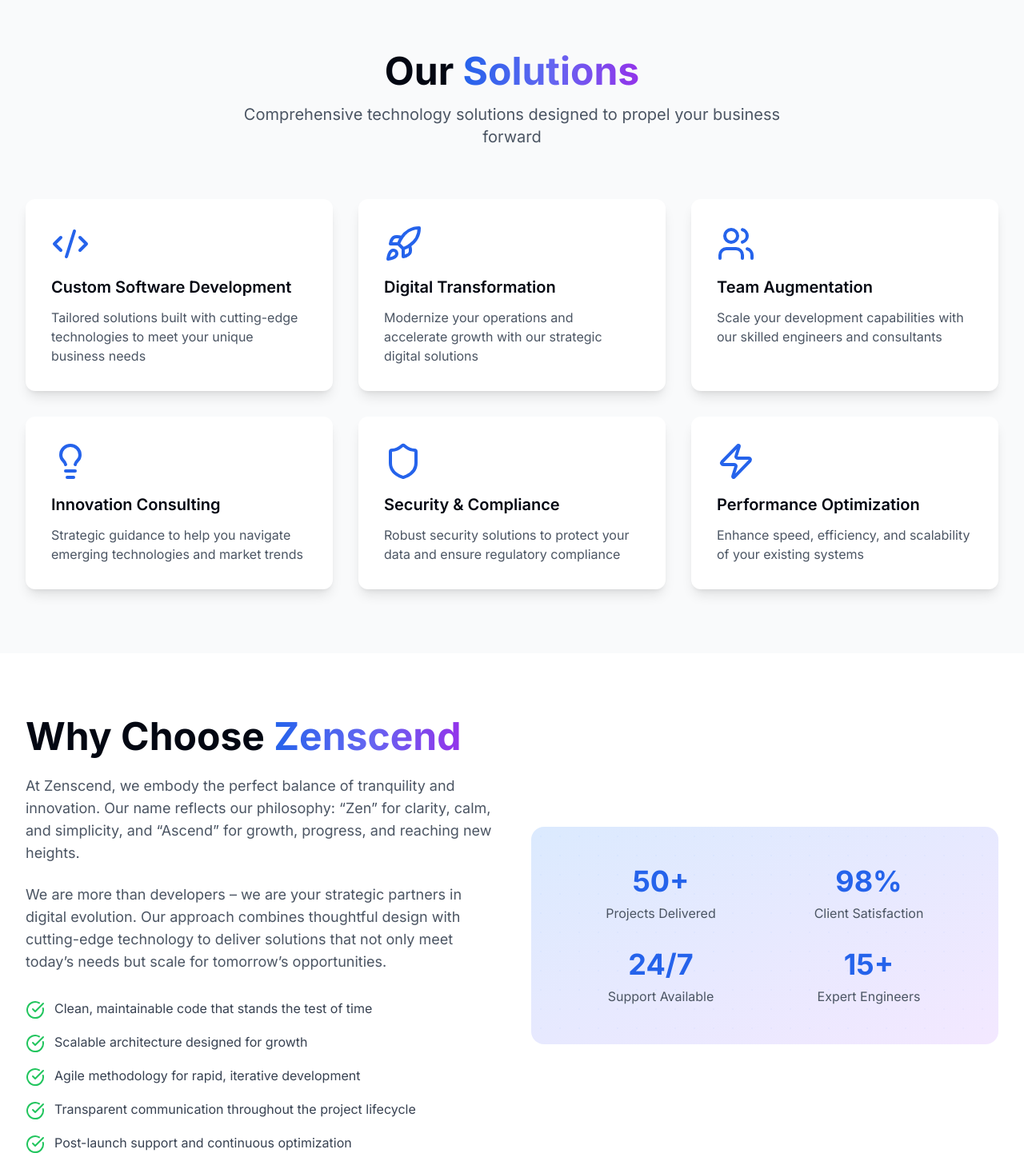
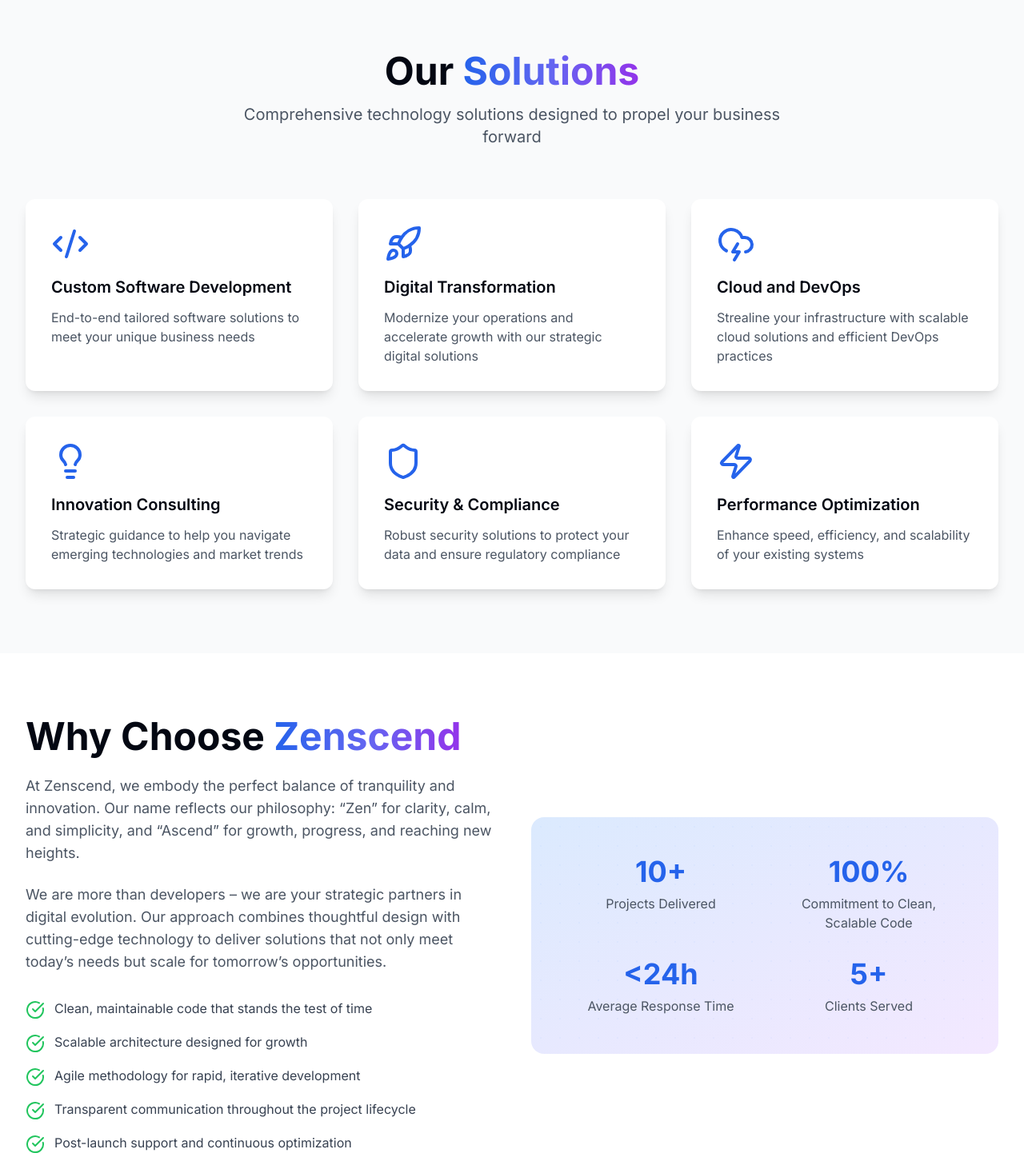
Before and after one commit to zenscend/zenscend, a Next.js app in the folder zenscend-website/: page / in a window 1280 px wide. Shown: the part 815-2282 px from the top of the page at 80% size. Built offline with nearby package versions, Linux system fonts and the light colour scheme.

Commit message:
minor textual change

```diff
--- a/zenscend-website/app/page.tsx
+++ b/zenscend-website/app/page.tsx
@@ -14,7 +14,8 @@
   CheckCircle,
   Mail,
   Phone,
-  MapPin
+  MapPin,
+  CloudLightning
 } from "lucide-react";
 
 export default function Home() {
@@ -78,7 +79,7 @@
               {
                 icon: <Code2 className="h-12 w-12 text-blue-600" />,
                 title: "Custom Software Development",
-                description: "Tailored solutions built with cutting-edge technologies to meet your unique business needs"
+                description: "End-to-end tailored software solutions to meet your unique business needs"
               },
               {
                 icon: <Rocket className="h-12 w-12 text-blue-600" />,
@@ -86,9 +87,9 @@
                 description: "Modernize your operations and accelerate growth with our strategic digital solutions"
               },
               {
-                icon: <Users className="h-12 w-12 text-blue-600" />,
-                title: "Team Augmentation",
-                description: "Scale your development capabilities with our skilled engineers and consultants"
+                icon: <CloudLightning className="h-12 w-12 text-blue-600" />,
+                title: "Cloud and DevOps",
+                description: "Strealine your infrastructure with scalable cloud solutions and efficient DevOps practices"
               },
               {
                 icon: <Lightbulb className="h-12 w-12 text-blue-600" />,
@@ -174,20 +175,20 @@
                 <div className="relative z-10">
                   <div className="grid grid-cols-2 gap-8">
                     <div className="text-center">
-                      <div className="text-4xl font-bold text-blue-600">50+</div>
+                      <div className="text-4xl font-bold text-blue-600">10+</div>
                       <div className="text-gray-600 mt-2">Projects Delivered</div>
                     </div>
                     <div className="text-center">
-                      <div className="text-4xl font-bold text-blue-600">98%</div>
-                      <div className="text-gray-600 mt-2">Client Satisfaction</div>
+                      <div className="text-4xl font-bold text-blue-600">100%</div>
+                      <div className="text-gray-600 mt-2">Commitment to Clean, Scalable Code</div>
                     </div>
                     <div className="text-center">
-                      <div className="text-4xl font-bold text-blue-600">24/7</div>
-                      <div className="text-gray-600 mt-2">Support Available</div>
+                      <div className="text-4xl font-bold text-blue-600">&lt;24h</div>
+                      <div className="text-gray-600 mt-2">Average Response Time</div>
                     </div>
                     <div className="text-center">
-                      <div className="text-4xl font-bold text-blue-600">15+</div>
-                      <div className="text-gray-600 mt-2">Expert Engineers</div>
+                      <div className="text-4xl font-bold text-blue-600">5+</div>
+                      <div className="text-gray-600 mt-2">Clients Served</div>
                     </div>
                   </div>
                 </div>
```
